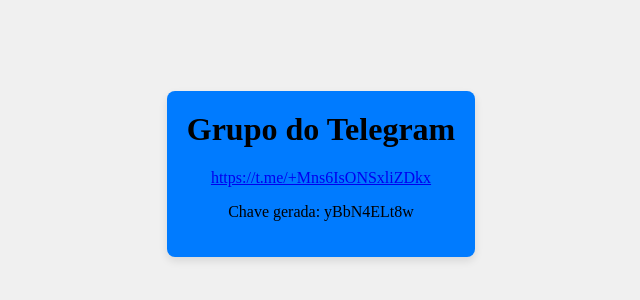
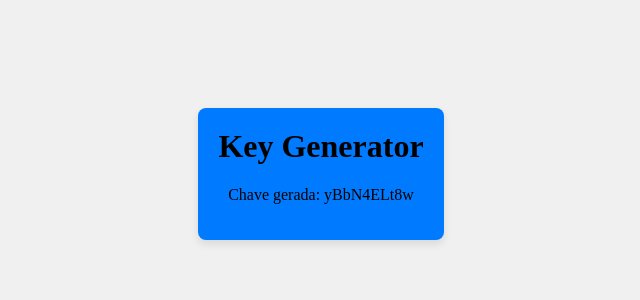
Before and after one commit to kenovenas/cryptofaucets, a plain HTML site: page index.html in a window 1280 px wide. Shown: the part 226-526 px from the top of the page, without its empty margins (319-959 px from the left). Drawn offline with Linux system fonts and the light colour scheme.

Commit message:
index.html

```diff
--- a/index.html
+++ b/index.html
@@ -29,8 +29,7 @@
 </head>
 <body>
     <div class="banner">
-        <h1>Grupo do Telegram</h1>
-        <p><a href="https://t.me/+Mns6IsONSxliZDkx">https://t.me/+Mns6IsONSxliZDkx</a></p>
+        <h1>Key Generator</h1>
         <p>Chave gerada: <span id="generatedKey">...</span></p>
     </div>
 
```
